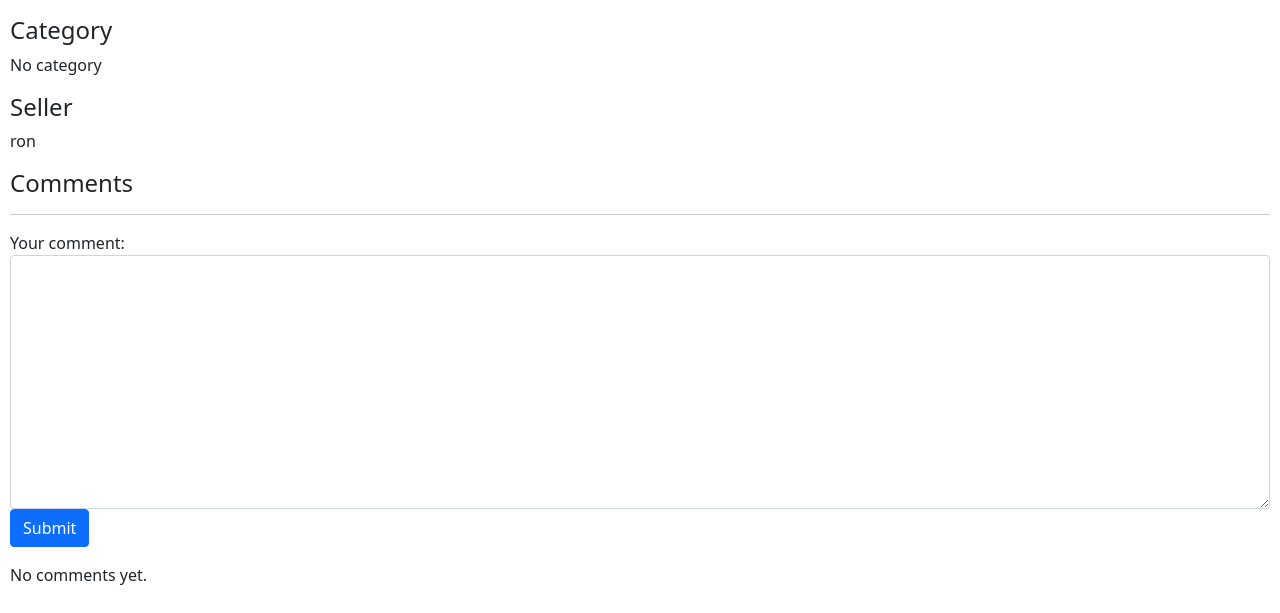
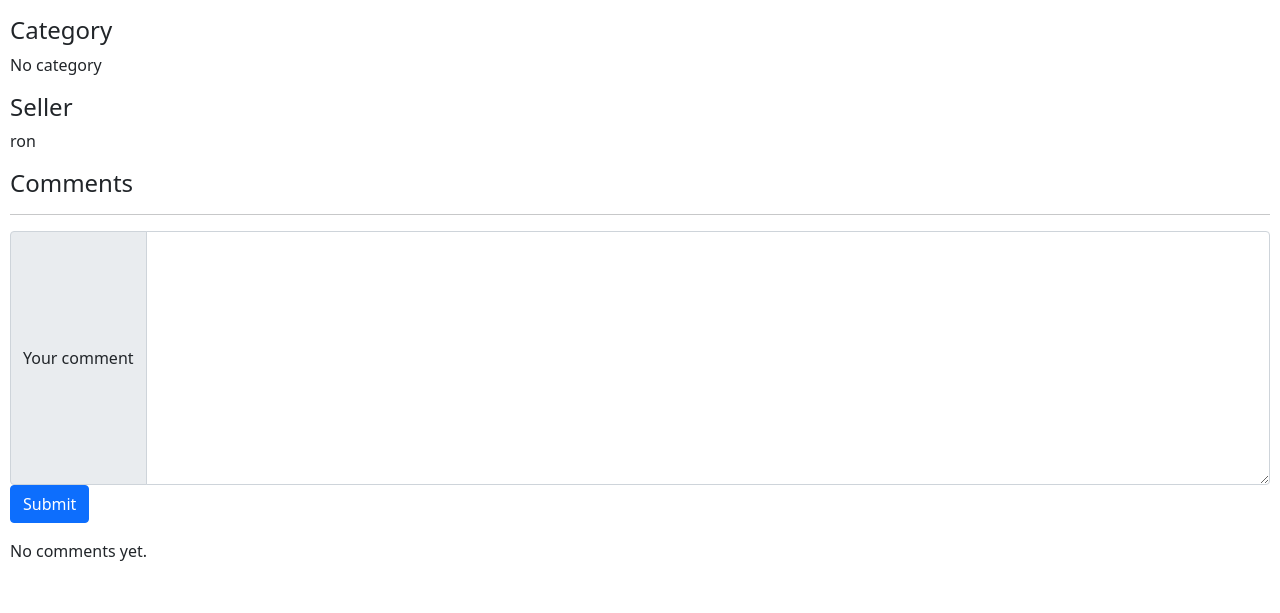
Before and after one commit to anerua/e-Commerce, a Django app: page /listing/3 in a window 1280 px wide. Shown: the part 838-1451 px from the top of the page. After the commit the page ends 1399 px from the top, so only its background shows below. Run offline with Django 3.2, Linux system fonts and the light colour scheme; a user stored in the database is signed in; data comes from the database, SQL or seed files in the repository; both versions use the stored data as it was after the commit; some libraries are stand-ins or nearby versions.

Commit message:
bootstrap span text area for comments

```diff
--- a/auctions/templates/auctions/listing.html
+++ b/auctions/templates/auctions/listing.html
@@ -97,7 +97,10 @@
             <p>
                 <form action="{% url 'comment' listing.id %}" method="post">
                     {% csrf_token %}
-                    {{ comment_form }}
+                    <div class="input-group">
+                        <span class="input-group-text">Your comment</span>
+                        {{ comment_form.message }}
+                    </div>
                     <input class="btn btn-primary" type="submit" value="Submit">
                 </form>
             </p>
```
Also changed, not shown: db.sqlite3.
